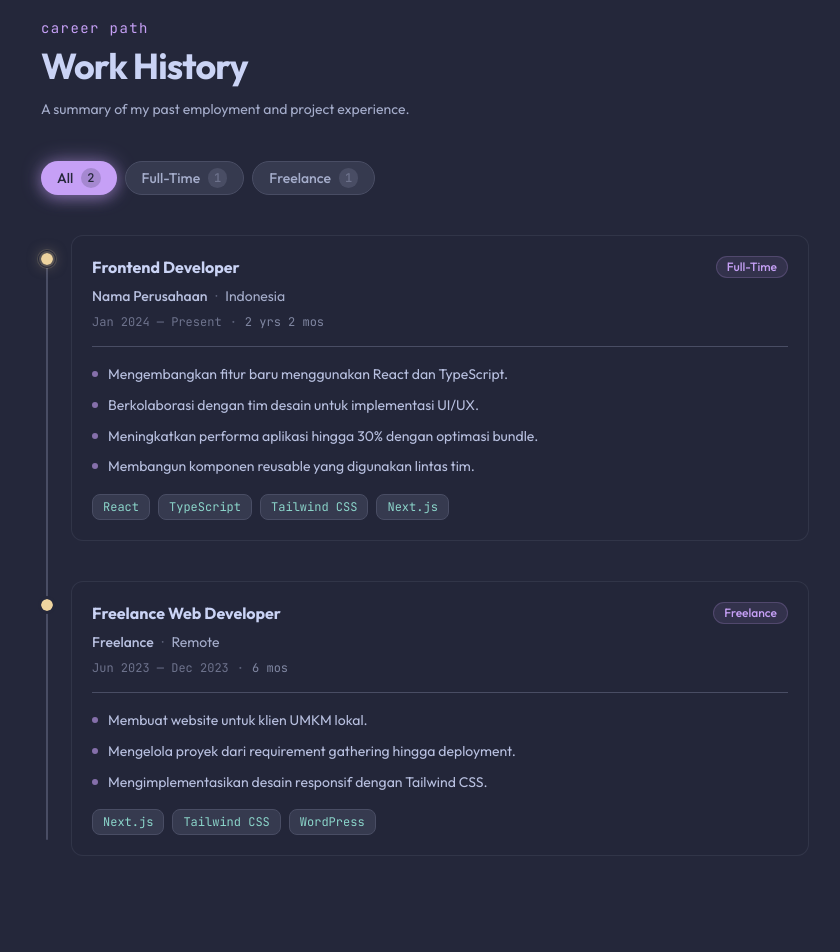
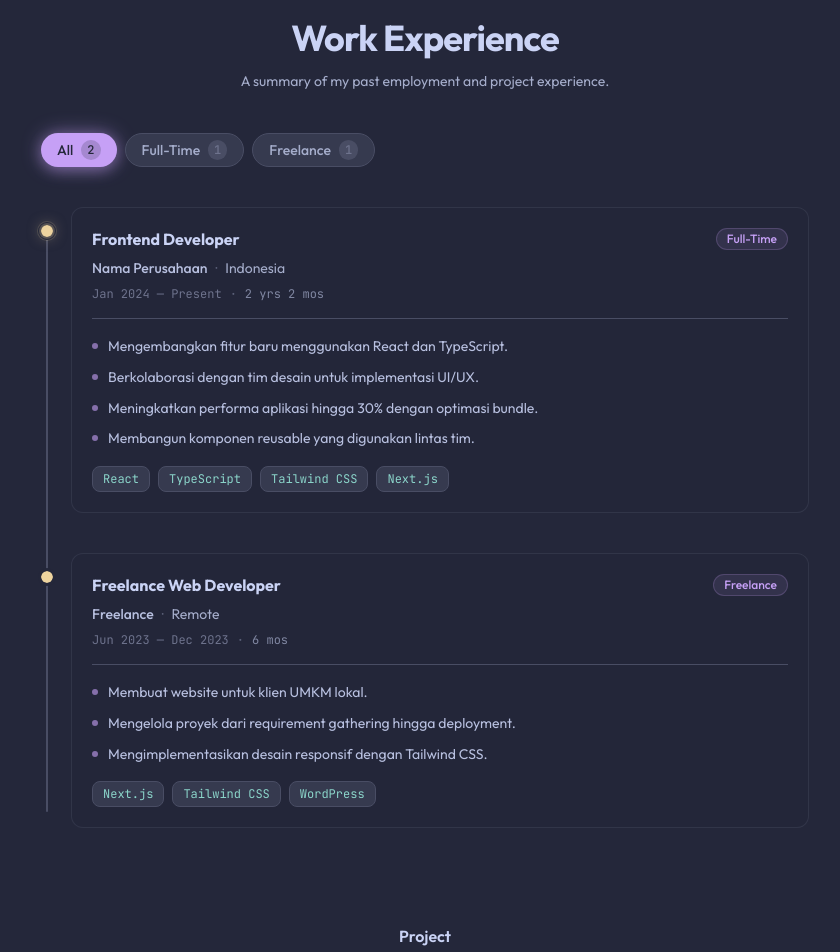
Before and after one commit to azrilpramudia/personal-website, a Next.js app: page / in a window 1280 px wide. Shown: the part 2140-3092 px from the top of the page, without its empty margins (215-1055 px from the left). Built offline with nearby package versions, Linux system fonts and the light colour scheme.

Commit message:
chore: change teks to center

```diff
--- a/src/app/page.tsx
+++ b/src/app/page.tsx
@@ -2,6 +2,7 @@ import About from "../components/sections/About";
 import Hero from "../components/sections/Hero";
 import Skills from "../components/sections/Skills";
 import Experience from "../components/sections/Experience";
+import Project from "../components/sections/Projects";
 
 export default function Home() {
   return (
@@ -10,6 +11,7 @@ export default function Home() {
       <About />
       <Skills />
       <Experience />
+      <Project />
     </main>
   );
 }
--- a/src/components/sections/Experience.tsx
+++ b/src/components/sections/Experience.tsx
@@ -18,12 +18,9 @@ const FILTERS = ["All", "Full-Time", "Freelance", "Contract"] as const;
 type Filter = (typeof FILTERS)[number];
 
 // Ukuran dot dan lebar line — satu sumber kebenaran
-const DOT_SIZE = 12; // px — size-3
-const LINE_W = 2; // px — w-0.5
-// Center dot dari kiri container = setengah DOT_SIZE
-// Center line dari kiri container = left + setengah LINE_W
-// Supaya sama: left line = (DOT_SIZE / 2) - (LINE_W / 2) = 5px
-const LINE_LEFT = DOT_SIZE / 2 - LINE_W / 2; // = 5px
+const DOT_SIZE = 12;
+const LINE_W = 2;
+const LINE_LEFT = DOT_SIZE / 2 - LINE_W / 2;
 
 // ── Progress Line ─────────────────────────────────────────────
 function TimelineProgressLine({
@@ -283,19 +280,13 @@ export default function Experience() {
           initial="hidden"
           whileInView="visible"
           viewport={{ once: true }}
-          className="mb-10"
+          className="mb-10 text-center"
         >
-          <motion.p
-            variants={fadeUp}
-            className="font-mono text-macchiato-mauve text-sm tracking-widest mb-2"
-          >
-            career path
-          </motion.p>
           <motion.h2
             variants={fadeUp}
             className="text-macchiato-text text-3xl md:text-4xl font-bold tracking-tight mb-3"
           >
-            Work History
+            Work Experience
           </motion.h2>
           <motion.p
             variants={fadeUp}
--- a/src/components/sections/Projects.tsx
+++ b/src/components/sections/Projects.tsx
@@ -0,0 +1,9 @@
+export default function Project() {
+  return (
+    <div>
+      <h1 className="font-semibold flex items-center justify-center">
+        Project
+      </h1>
+    </div>
+  );
+}
```
